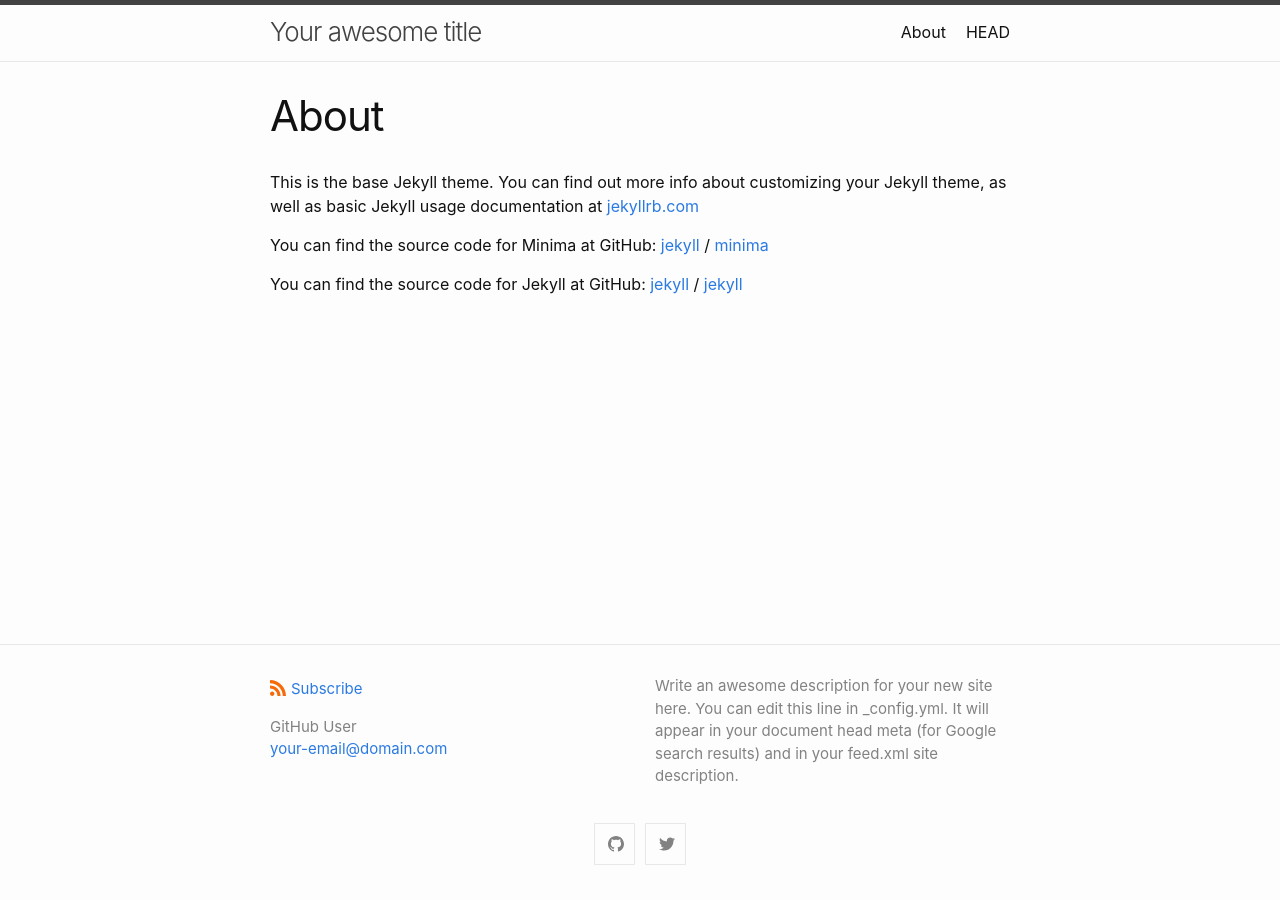
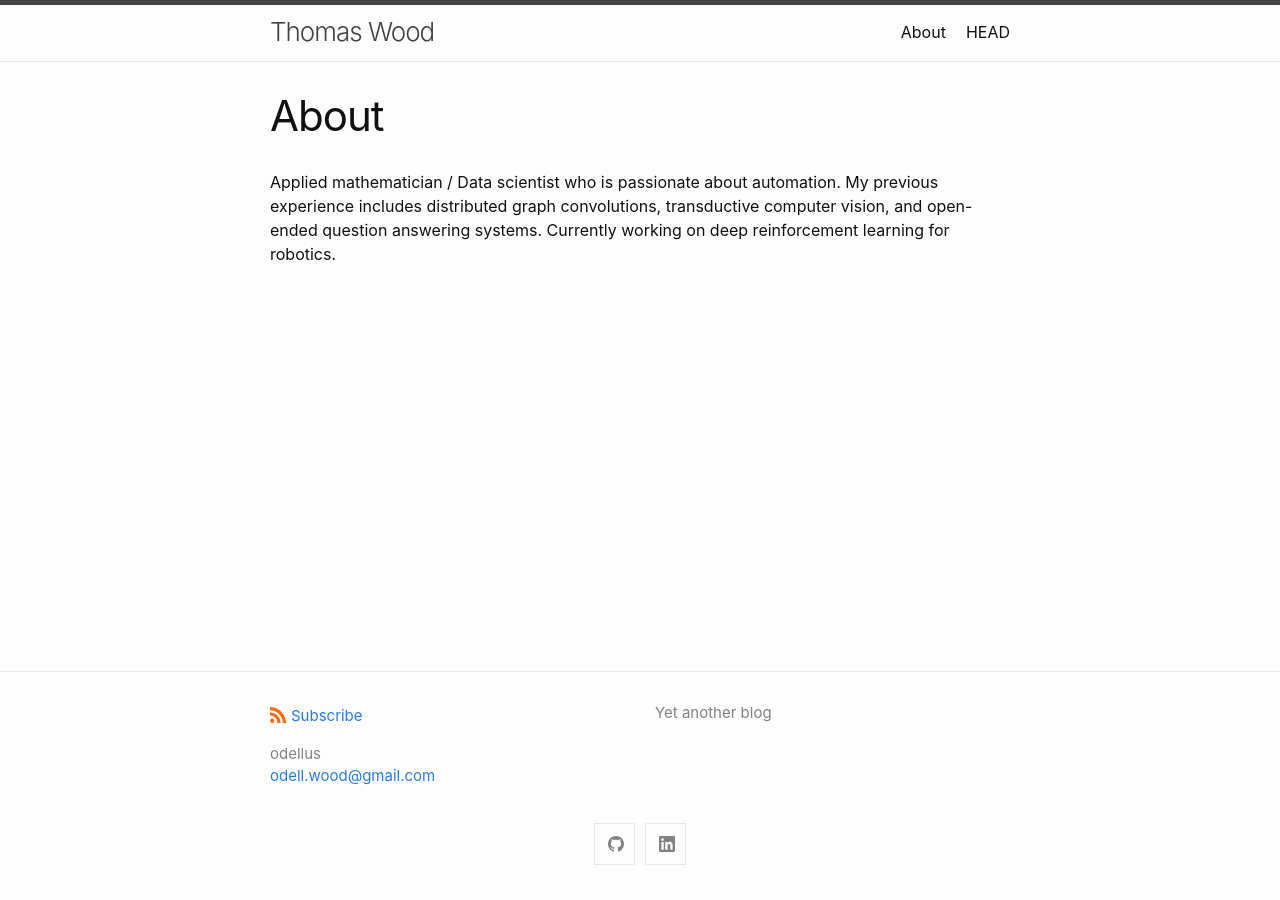
Before and after one commit to odellus/blog, a Jekyll site: the page built from about.md, in a window 1280 px wide. Built offline with Jekyll 4.4.1, drawn with Linux system fonts in a browser that asks for light colours.

Commit message:
I don't fucking know.

```diff
--- a/_config.yml
+++ b/_config.yml
@@ -1,11 +1,9 @@
-title: Your awesome title
+title: Thomas Wood
 author:
-  name: GitHub User
-  email: your-email@domain.com
+  name: odellus
+  email: odell.wood@gmail.com
 description: > # this means to ignore newlines until "show_excerpts:"
-  Write an awesome description for your new site here. You can edit this
-  line in _config.yml. It will appear in your document head meta (for
-  Google search results) and in your feed.xml site description.
+  Yet another blog
 
 show_excerpts: false # set to true to show excerpts on the homepage
 
@@ -16,8 +14,8 @@ minima:
 
   # generate social links in footer
   social_links:
-    twitter: jekyllrb
-    github:  jekyll
+    linkedin: optimaldynamics
+    github:  odellus
     # devto: jekyll
     # dribbble: jekyll
     # facebook: jekyll
--- a/about.md
+++ b/about.md
@@ -4,15 +4,4 @@ title: About
 permalink: /about/
 ---
 
-This is the base Jekyll theme. You can find out more info about customizing your Jekyll theme, as well as basic Jekyll usage documentation at [jekyllrb.com](https://jekyllrb.com/)
-
-You can find the source code for Minima at GitHub:
-[jekyll][jekyll-organization] /
-[minima](https://github.com/jekyll/minima)
-
-You can find the source code for Jekyll at GitHub:
-[jekyll][jekyll-organization] /
-[jekyll](https://github.com/jekyll/jekyll)
-
-
-[jekyll-organization]: https://github.com/jekyll
+Applied mathematician / Data scientist who is passionate about automation. My previous experience includes distributed graph convolutions, transductive computer vision, and open-ended question answering systems. Currently working on deep reinforcement learning for robotics.
```
Also changed, not shown: _posts/2016-05-19-super-short-article.md (deleted, +0 -7 lines), _posts/2016-05-20-my-example-post.md (deleted, +0 -12 lines), _posts/2016-05-20-super-long-article.md (deleted, +0 -11 lines), _posts/2016-05-20-this-post-demonstrates-post-content-styles.md (deleted, +0 -115 lines), _posts/2016-05-20-welcome-to-jekyll.md (deleted, +0 -30 lines), _posts/2020-04-14-welcome-to-planet-motherfucker.md (added, +72 -0 lines).
